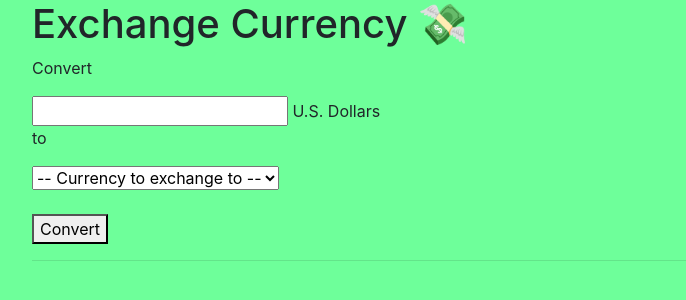
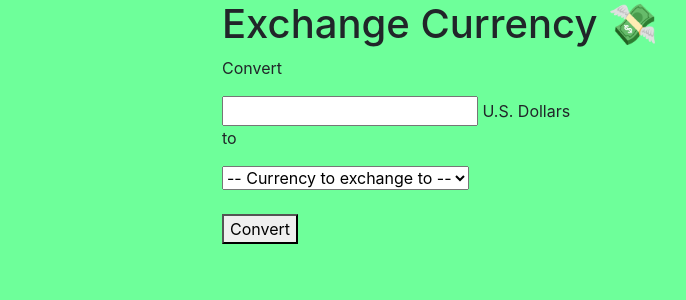
Before and after one commit to tayphill13/Money-Exchange6, a website built with webpack: page src/index.html in a window 1280 px wide. Shown: the whole page, without its empty margins (53-739 px from the left). Built offline with nearby package versions, Linux system fonts and the light colour scheme.

Commit message:
add some column divs  to center my interface

```diff
--- a/src/index.html
+++ b/src/index.html
@@ -5,6 +5,10 @@
   </head>
   <body>
     <div class="container">
+      <div class="row">
+        <div class="col-md-2">
+        </div>
+        <div class="col-md-8">
         <h1>Exchange Currency 💸</h1>
         <form id="currency-exchange">
           <p>Convert</p>
@@ -28,8 +32,9 @@
           </select><br><br>
           <button type="submit">Convert</button>
         </form>
-      <hr>
         <span id="result"></span>
+        </div>
+      </div>
     </div>
   </body>
 
--- a/src/styles.css
+++ b/src/styles.css
@@ -4,3 +4,7 @@ body{
 #result {
   font-size: 1.5em;
 }
+
+h1  {
+
+}
```
Also changed, not shown: README.md. Lines whose indentation alone changed are shown as unchanged.
